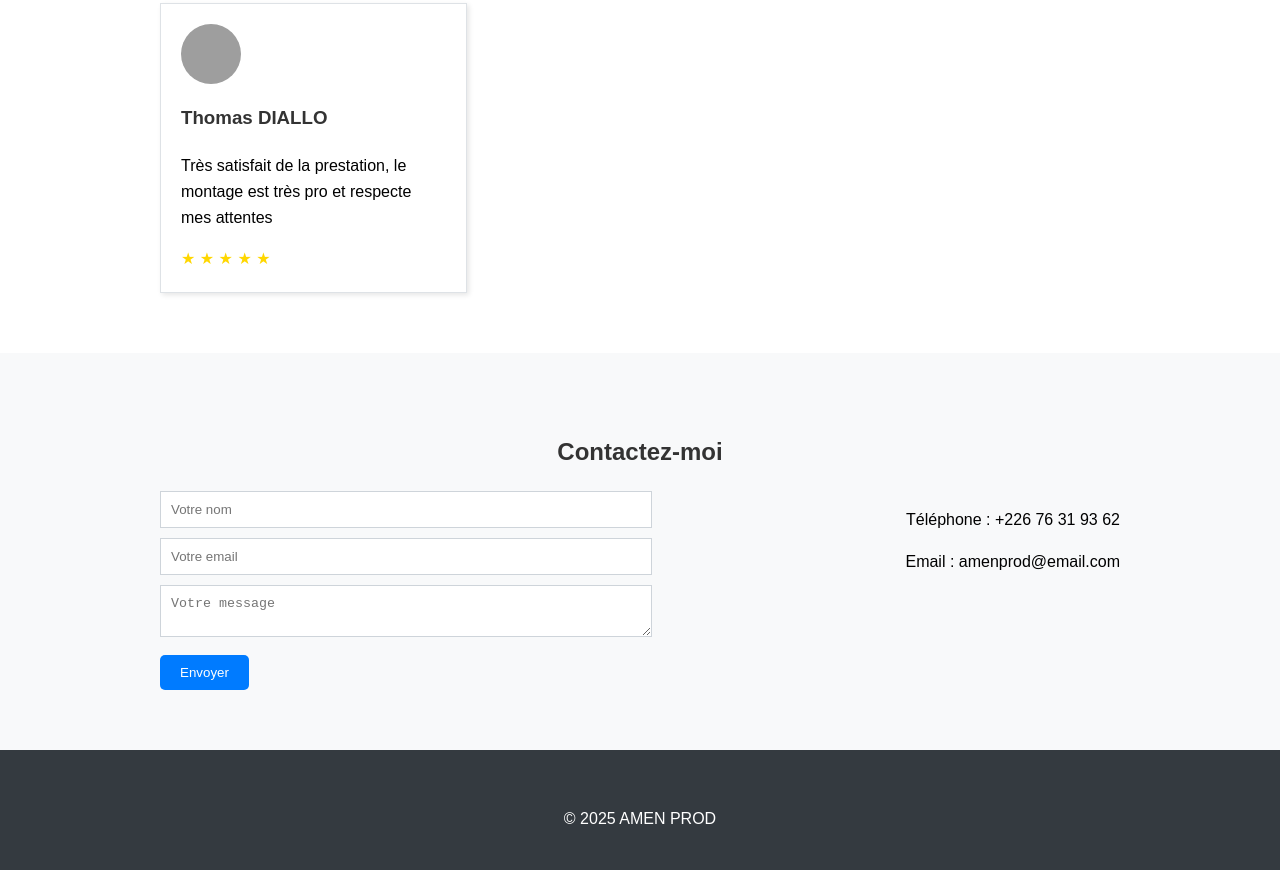
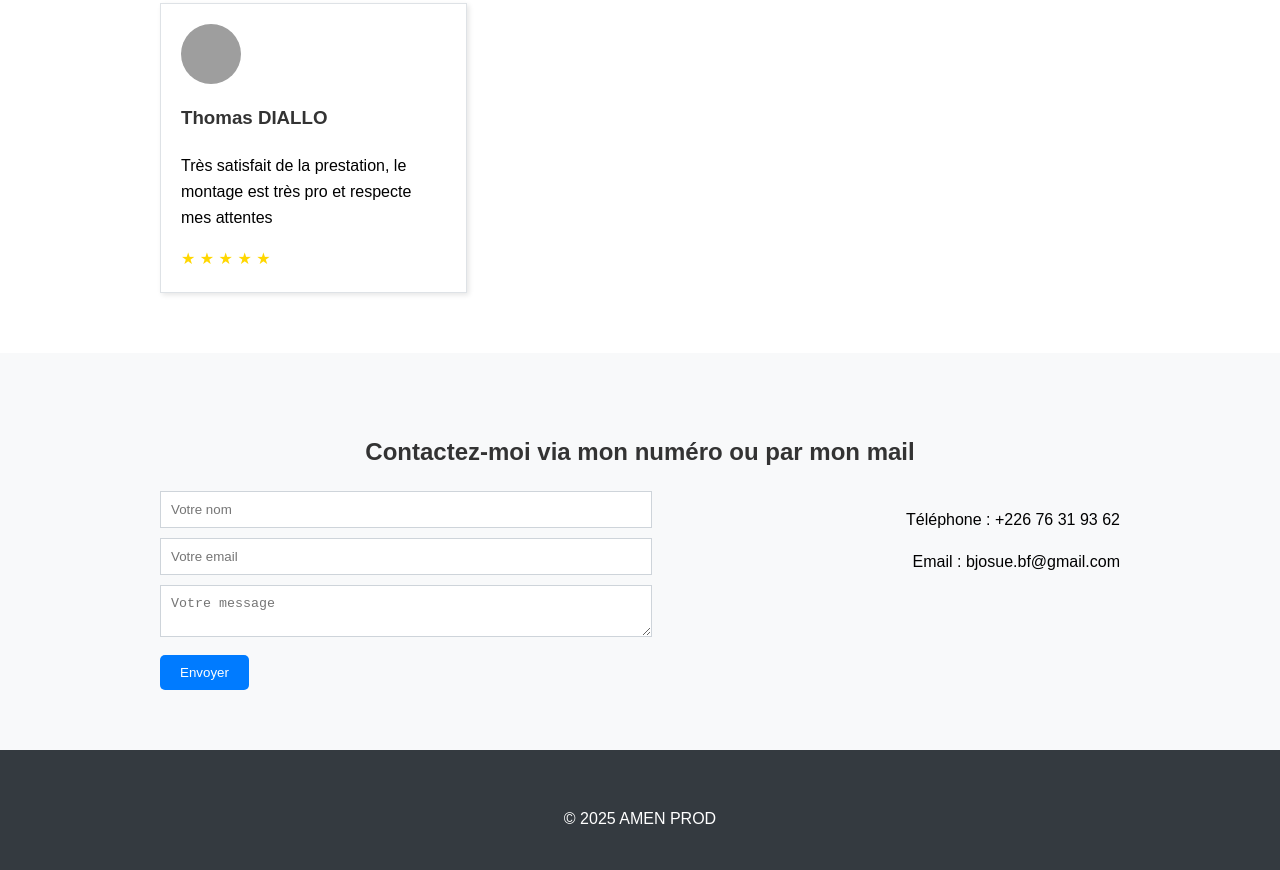
Before and after one commit to bjosue-bf/amenprod, a plain HTML site: page index.html in a window 1280 px wide. Shown: the part 6573-7443 px from the top of the page. Drawn offline with Linux system fonts and the light colour scheme; grey boxes are pictures that could not be loaded.

Commit message:
Update index.html
Signed-off-by: bjosue-bf <bjosue.bf@gmail.com>

```diff
--- a/index.html
+++ b/index.html
@@ -234,7 +234,7 @@
 
         <section id="contact" class="section">
             <div class="container">
-                <h2>Contactez-moi</h2>
+                <h2>Contactez-moi via mon numéro ou par mon mail</h2>
                 <div class="contenu-contact">
                     <form>
                         <input type="text" placeholder="Votre nom" required>
@@ -244,7 +244,7 @@
                     </form>
                     <div class="coordonnées">
                         <p>Téléphone : +226 76 31 93 62</p>
-                        <p>Email : amenprod@email.com</p>
+                        <p>Email : bjosue.bf@gmail.com</p>
                     </div>
                 </div>
             </div>
```
